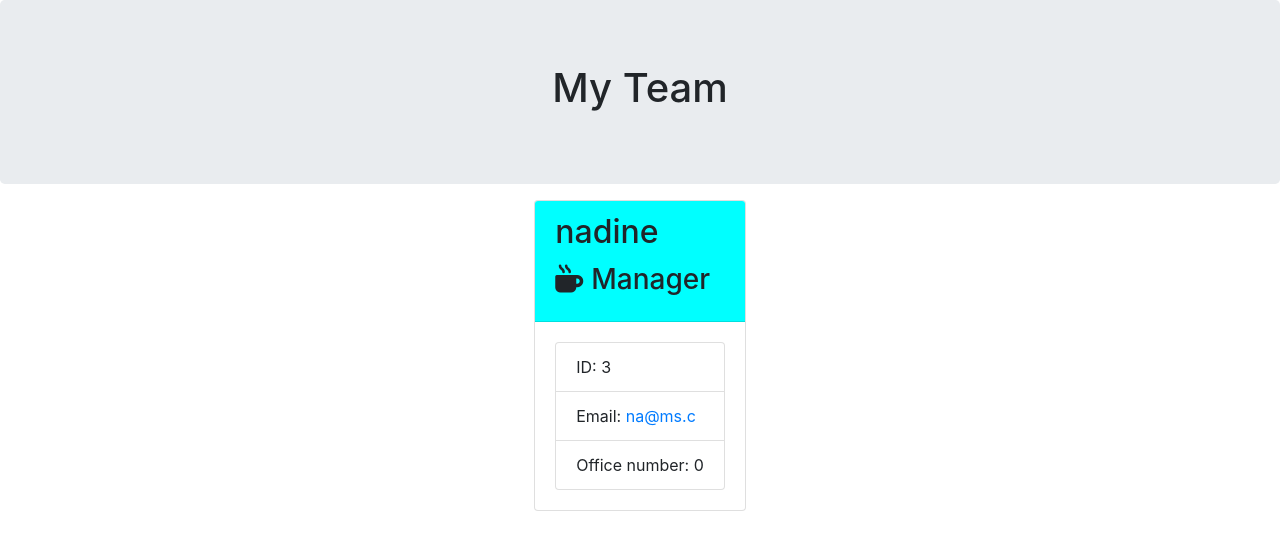
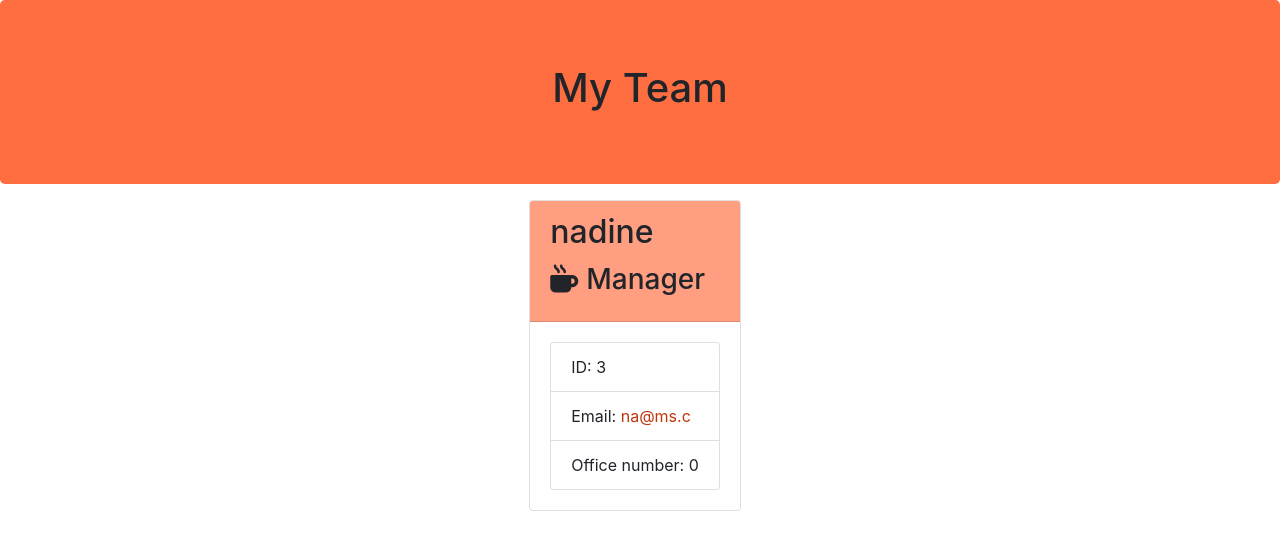
Before and after one commit to nadineb1160/team-template-engine, a website: page output/team.html in a window 1280 px wide. Drawn offline with nearby package versions, Linux system fonts and the light colour scheme.

Commit message:
[add] color and right margin

```diff
--- a/output/css/style.css
+++ b/output/css/style.css
@@ -1,3 +1,15 @@
+.team-heading {
+    background-color: #ff6e40;
+}
+
+.employee-card {
+    margin-right: 10px;
+}
+
 .card-header {
-    background-color: aqua;
+    background-color: #ff9e80;
 }
+
+a {
+    color: #bf360c;
+}
```
